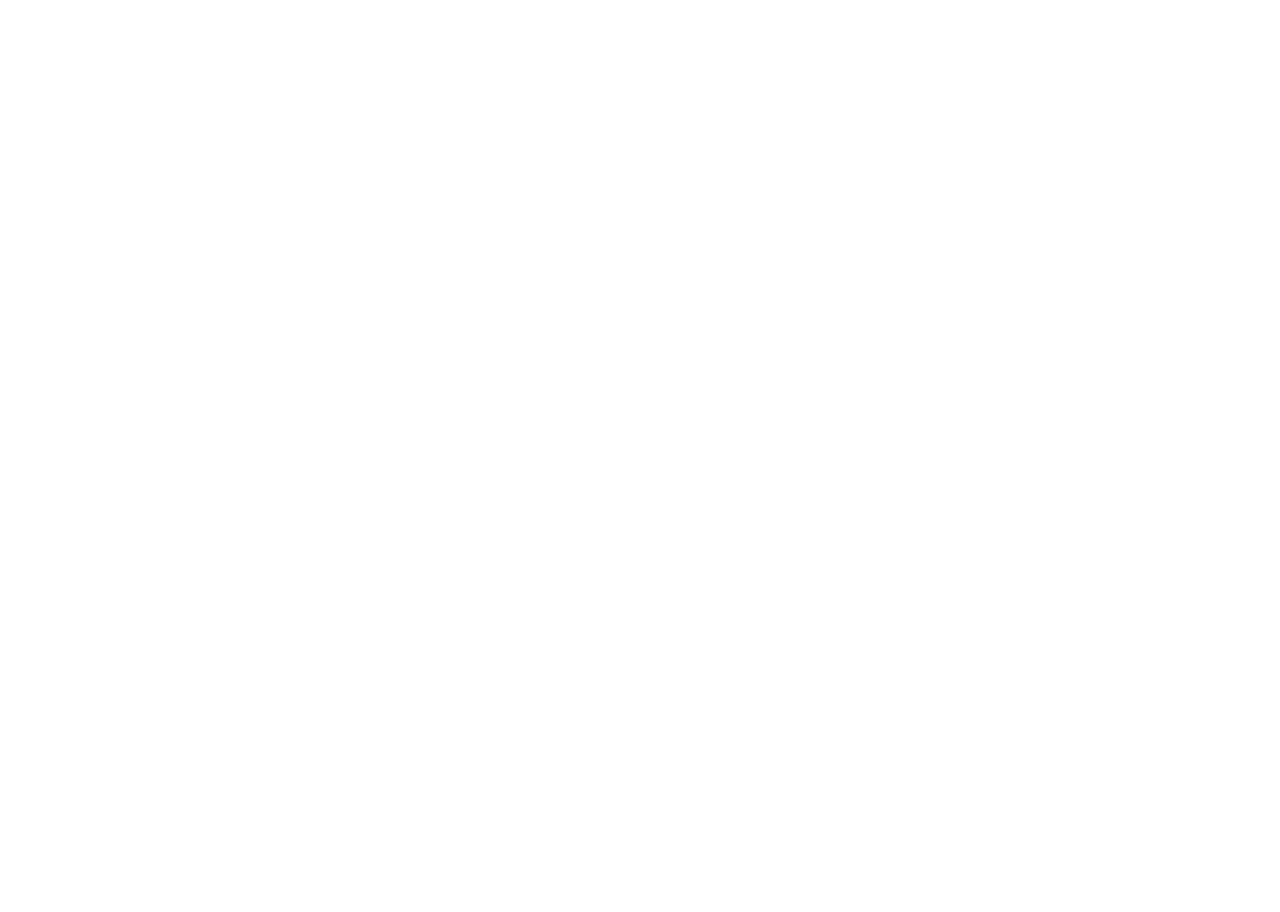
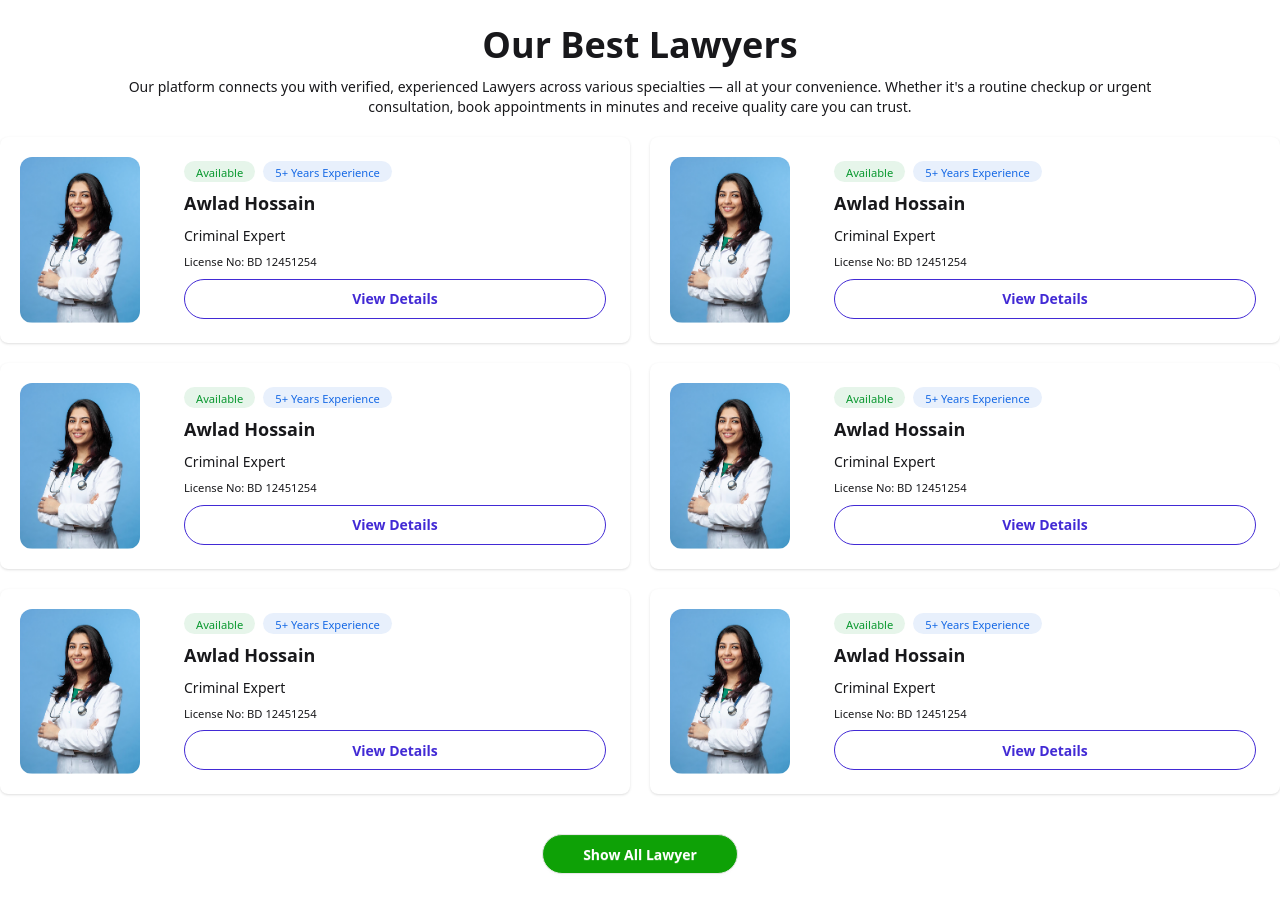
Before and after one commit to MD-Moniruzzaman-Arafat/law-react-project, a React (Vite) app: page / in a window 1280 px wide. Shown: the part 960-1872 px from the top of the page. Before the commit the page ends 945 px from the top, so only its background shows below. Built offline with nearby package versions, Linux system fonts and the light colour scheme.

Commit message:
lawyers component design

```diff
--- a/index.html
+++ b/index.html
@@ -1,5 +1,5 @@
-<!doctype html>
-<html lang="en">
+<!DOCTYPE html>
+<html lang="en" data-theme="light">
   <head>
     <meta charset="UTF-8" />
     <link rel="icon" type="image/svg+xml" href="/vite.svg" />
--- /dev/null
+++ b/src/components/Lawyers/Lawyers.jsx
@@ -0,0 +1,27 @@
+import Card from '../common/Card';
+import Title from '../common/Title';
+
+export default function Lawyers() {
+  return (
+    <div className="my-20 ">
+      <Title
+        title={'Our Best Lawyers'}
+        description={`Our platform connects you with verified, experienced Lawyers across various specialties — all at your convenience. Whether it's a routine checkup or urgent consultation, book appointments in minutes and receive quality care you can trust.`}
+      />
+
+      <div className="grid grid-cols-1 md:grid-cols-2 gap-5 mt-5">
+        <Card />
+        <Card />
+        <Card />
+        <Card />
+        <Card />
+        <Card />
+      </div>
+      <div className="text-center mt-10">
+        <button className="btn bg-[#0EA106] text-white rounded-full px-10">
+          Show All Lawyer
+        </button>
+      </div>
+    </div>
+  );
+}
--- a/src/components/Navbar/Navbar.jsx
+++ b/src/components/Navbar/Navbar.jsx
@@ -46,7 +46,7 @@
             </ul>
           </div>
           <div className="navbar-end ">
-            <a className="btn bg-[#0EA106] rounded-2xl hidden lg:flex">
+            <a className="btn bg-[#0EA106] text-white rounded-full hidden lg:flex">
               Contact Now
             </a>
           </div>
--- /dev/null
+++ b/src/components/common/Card.jsx
@@ -0,0 +1,35 @@
+import img from '../../assets/doctor-sample.png';
+
+export default function Card() {
+  return (
+    <>
+      <div className="card card-side bg-base-100 shadow-sm">
+        <figure>
+          <img
+            src={img}
+            alt="Movie"
+            className="p-5 max-w-[160px] rounded-4xl"
+          />
+        </figure>
+        <div className="card-body">
+          <div className="flex flex-wrap gap-2 items-center">
+            <span className="bg-[#e6f5ea] px-3 rounded-full">
+              <small className="text-[#09982f]">Available</small>
+            </span>
+            <span className="bg-[#e8f0fc] px-3 rounded-full">
+              <small className="text-[#176ae5]">5+ Years Experience</small>
+            </span>
+          </div>
+          <h2 className="card-title">Awlad Hossain</h2>
+          <p>Criminal Expert</p>
+          <p>
+            <small className="flex items-center">License No: BD 12451254</small>
+          </p>
+          <button className="btn btn-outline rounded-full text-primary">
+            View Details
+          </button>
+        </div>
+      </div>
+    </>
+  );
+}
--- /dev/null
+++ b/src/components/common/Title.jsx
@@ -0,0 +1,10 @@
+export default function Title({ title, description }) {
+  return (
+    <>
+      <div className="text-center max-w-5xl mx-auto">
+        <h1 className="text-4xl font-bold mb-3">{title}</h1>
+        <p className="text-sm">{description}</p>
+      </div>
+    </>
+  );
+}
--- a/src/page/Home.jsx
+++ b/src/page/Home.jsx
@@ -1,10 +1,12 @@
 import Hero from '../components/Hero/Hero';
+import Lawyers from '../components/Lawyers/Lawyers';
 
 export default function Home() {
   return (
     <>
       <div className="container mx-auto">
         <Hero />
+        <Lawyers />
       </div>
     </>
   );
```
